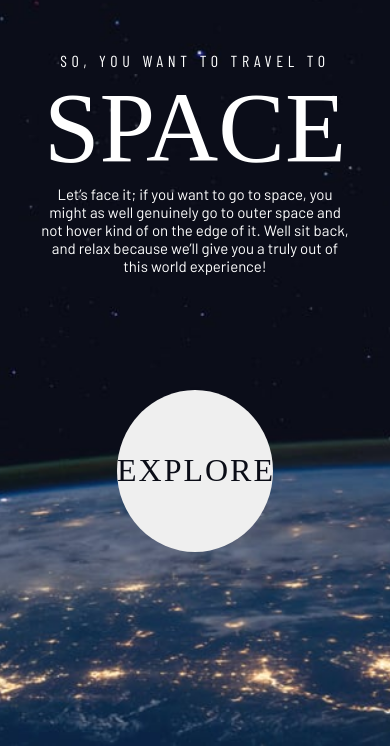
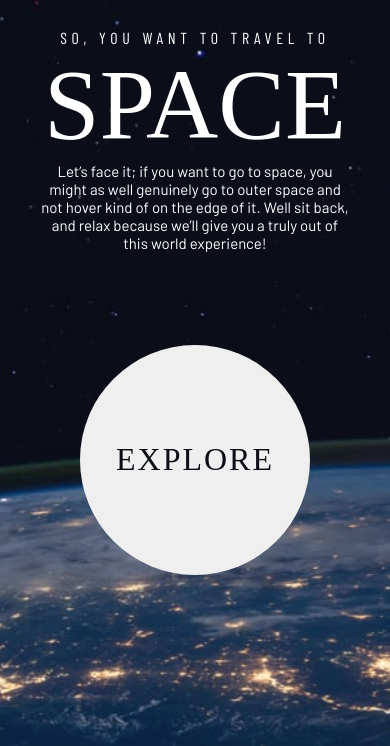
Before and after one commit to NicolaPufnei/space-travel-site, a plain HTML site: page index.html in a window 390 px wide. Shown: the part 98-844 px from the top of the page. Drawn offline with nearby package versions, Linux system fonts and the light colour scheme; a web font is replaced by a local one.

Commit message:
Update style-index.css

```diff
--- a/style-index.css
+++ b/style-index.css
@@ -236,6 +236,7 @@ span{
         z-index: 3;
     }
     .wrapper{
+        /* border:2px solid magenta; */
         flex-direction: column;
         margin-top:0;
         gap:5rem;
@@ -247,7 +248,15 @@ span{
         text-align: center;
     }
     .button-wrapper{
+        display: grid;
+        place-items:center;
+        /* border:2px solid magenta; */
         width: 100%;
+    }
+    .round-button{
+        /* border:2px solid magenta; */
+        height: 230px;
+        width: 230px;
     }
 }
 
```
